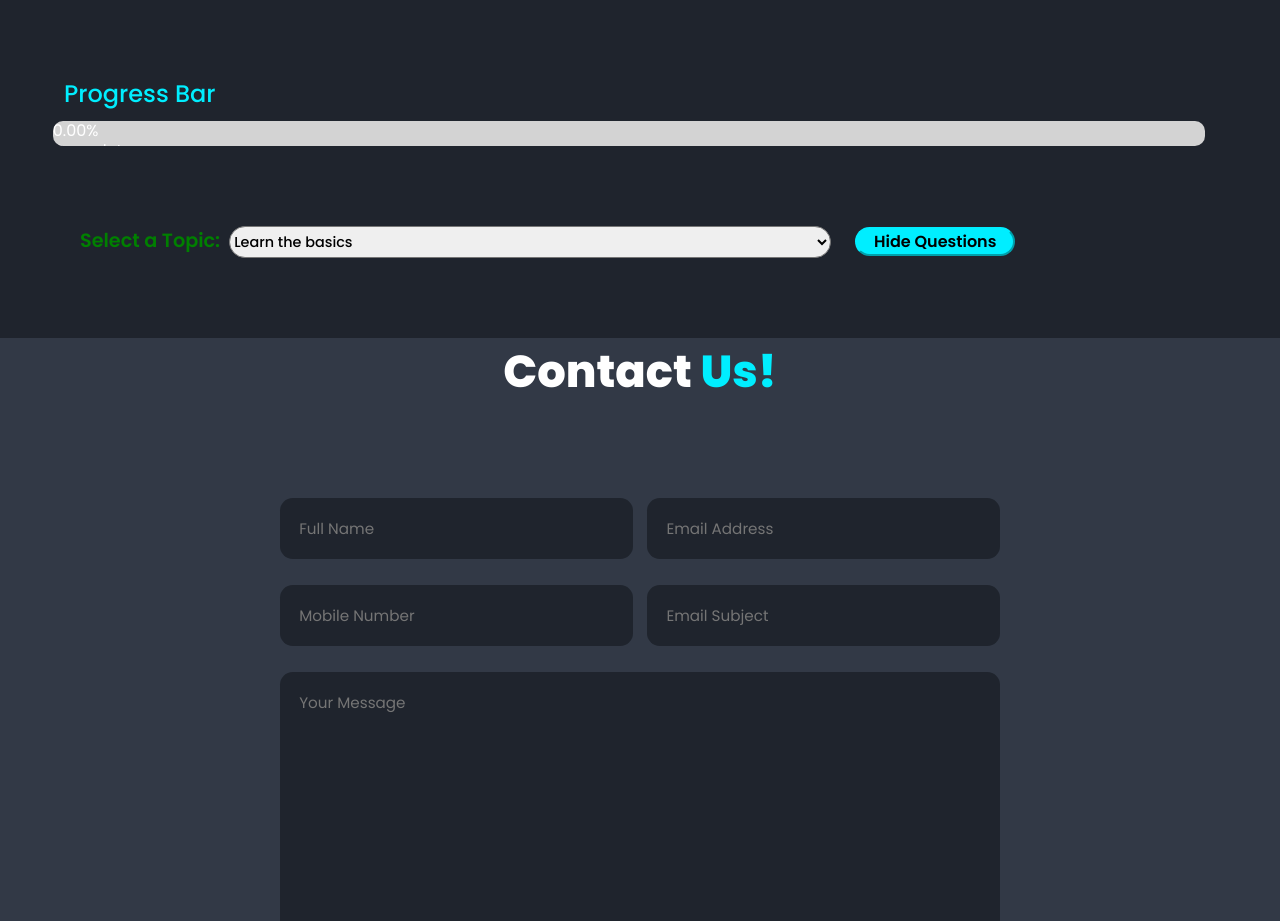
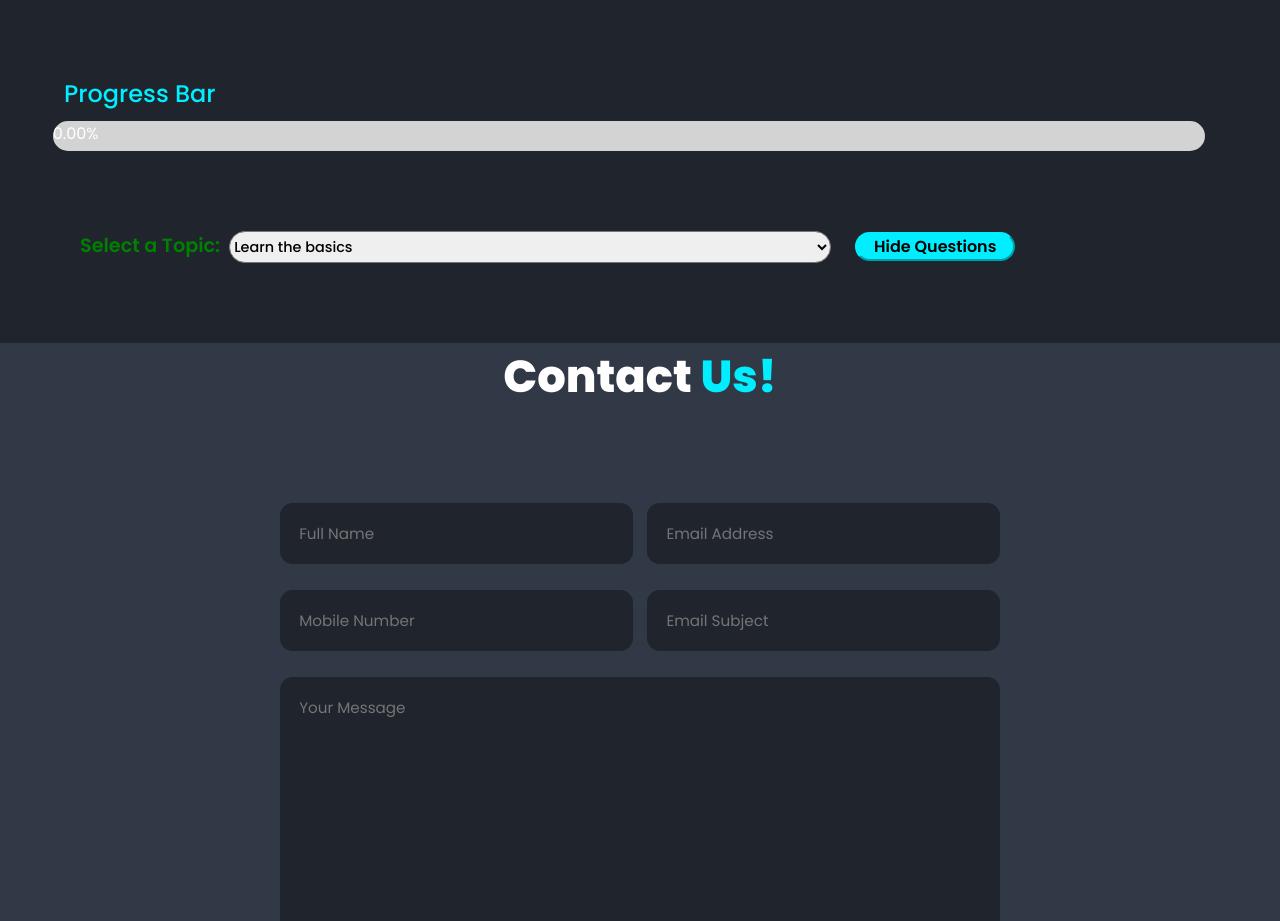
Before and after one commit to blackhat-coder21/WebD, a plain HTML site: page index.html in a window 1280 px wide. Shown: the part 1680-2601 px from the top of the page. Drawn offline with nearby package versions, Linux system fonts and the light colour scheme.

Commit message:
Add files via upload

```diff
--- a/style.css
+++ b/style.css
@@ -555,10 +555,10 @@ span {
 }
 #progress-container {
     width: 90%;
-    height: 25px;
+    height: 30px;
     background-color: lightgray;
     margin-top: 10px;
-    border-radius: 10px;
+    border-radius: 15px;
     overflow: hidden;
     margin-left: 3.3rem;
   }
@@ -568,7 +568,6 @@ span {
     background-color: green;
     width: 0;
     text-align: center;
-    line-height: 20px;
     color: white;
     border-radius: 10px;
 }
```
Also changed, not shown: index.html (+3 -3 lines), script.js (+0 -14 lines).
